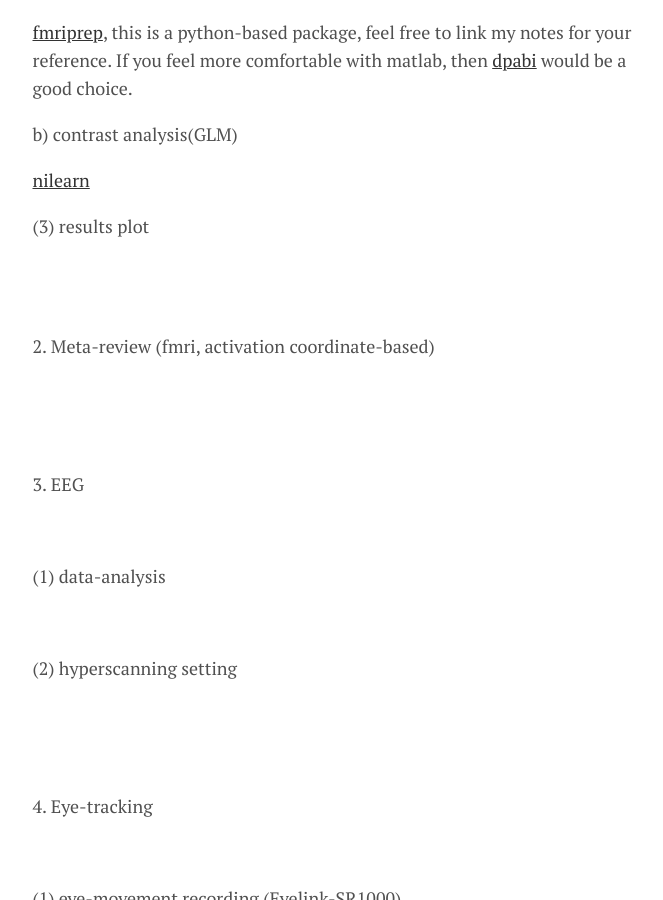
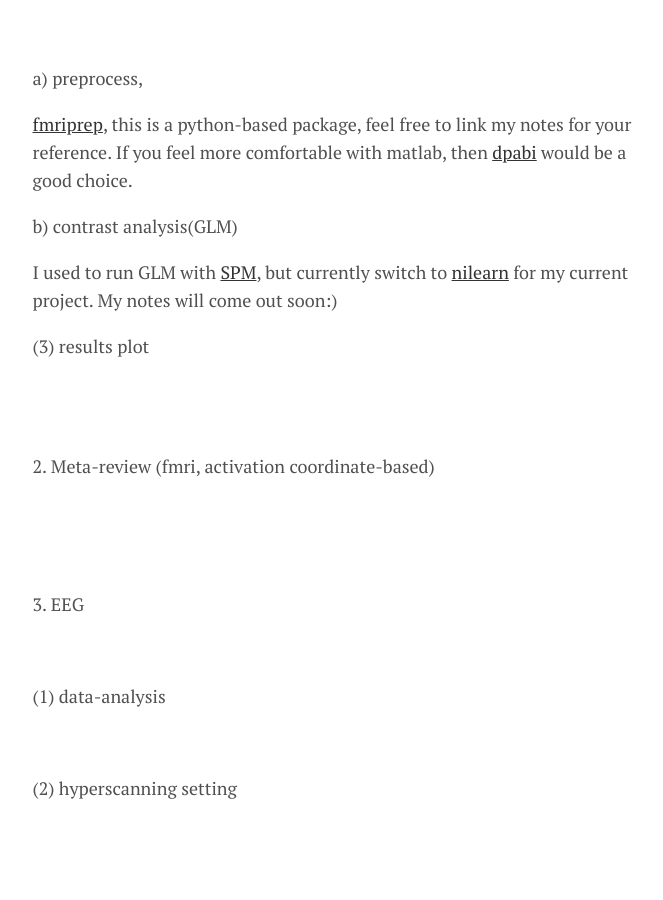
Before and after one commit to wu-shuyi/wu-shuyi.github.io, a Jekyll site: the page built from menu/learning resources.md, in a window 1280 px wide and 900 px high, scrolled down 2366 px. Shown: the whole window, without its empty margins (300-963 px from the left). Built offline with Jekyll 4.4.1, drawn with Linux system fonts in a browser that asks for light colours.

Commit message:
Update learning resources.md

```diff
--- a/menu/learning resources.md
+++ b/menu/learning resources.md
@@ -54,8 +54,7 @@ Here I would share some of my learning notes and open materials. <br>
 
 <font size="4.5"> Notes </font>
 
-<font size="4.5">  1. fMRI </font>
-
+<font size="4.5">  1. fMRI </font> <br>
 <font size="4"> (1)principles </font>  <br>
 
 <font size="4"> (2) data analysis </font>  <br>
@@ -64,7 +63,7 @@ Here I would share some of my learning notes and open materials. <br>
 If you feel more comfortable with matlab, then [dpabi](http://rfmri.org/DPABI) would be a good choice.
 
 <font size="4"> b) contrast analysis(GLM) </font>
-[nilearn](https://nilearn.github.io/stable/index.html) <br>
+I used to run GLM with [SPM](https://www.fil.ion.ucl.ac.uk/spm/course/slides23-oct/), but currently switch to [nilearn](https://nilearn.github.io/stable/index.html) for my current project. My notes will come out soon:) <br>
 
 <font size="4">(3) results plot </font> <br>
 <br>
```
